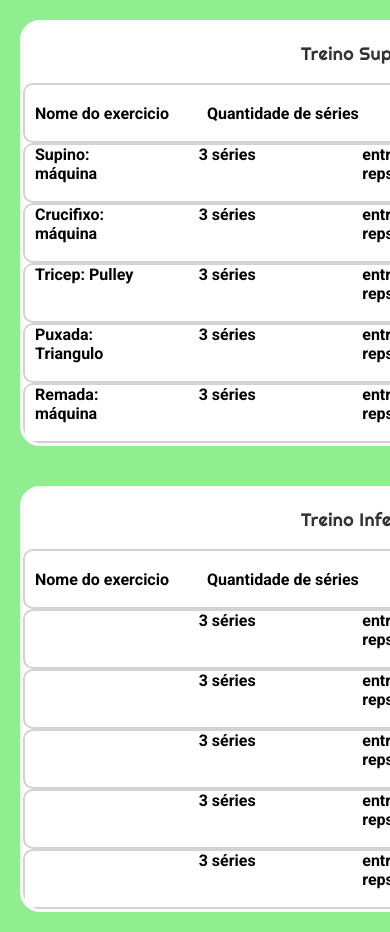
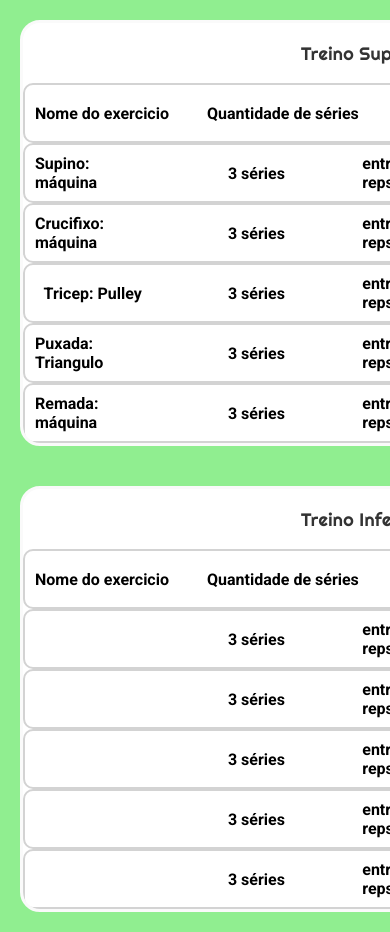
Before and after one commit to Vinni088/Treino-Rafa, a plain HTML site: page index.html in a window 390 px wide. Shown: the top 932 px of the page. Drawn offline with nearby package versions, Linux system fonts and the light colour scheme; a script that the page names is missing.

Commit message:
Adaptação Mobile: Delivery1

```diff
--- a/Layout.css
+++ b/Layout.css
@@ -15,11 +15,15 @@ body {
     gap: 40px;
 }
 .treino-x {
+    position: relative;
     background-color: #FFFFFF;
     border: 3px solid #fafafa;
     width: 800px;
     border-radius: 20px;
-    position: relative;
+    display: flex;
+    flex-direction: column;
+    justify-content: center;
+    align-items: center;
     padding-top: 60px;
     overflow-x: scroll;
 }
@@ -60,6 +64,9 @@ h1 {
 .organizador {
     width: 15%;
     height: 100%;
+    display: flex;
+    justify-content: center;
+    align-items: center;
 }
 .scroll {
     -ms-overflow-style: none;
```
